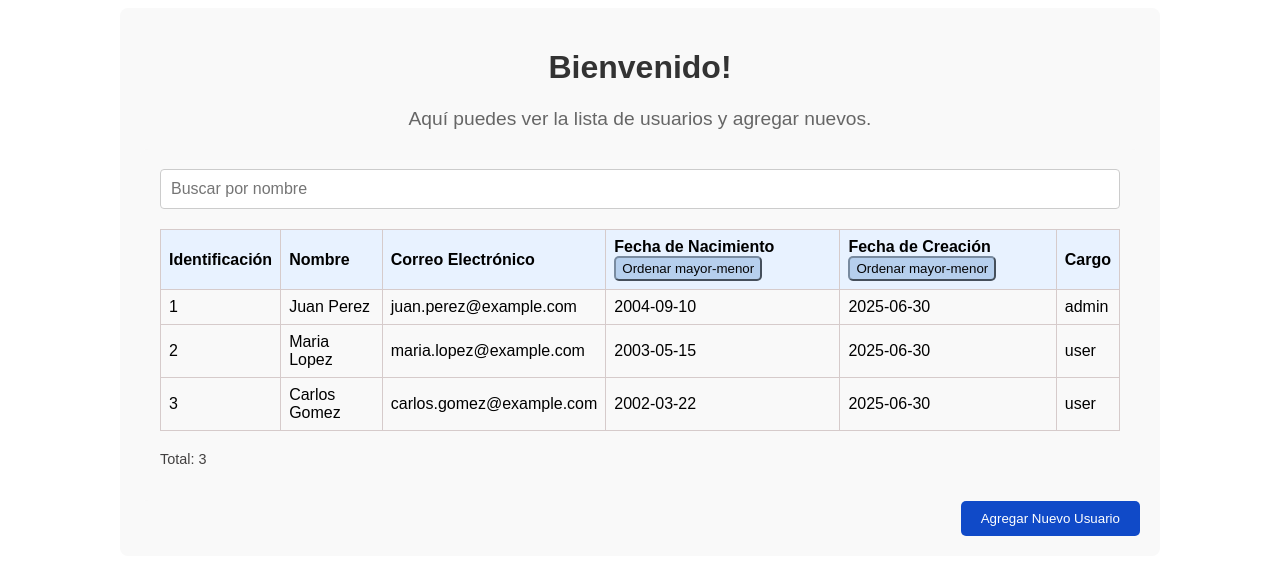
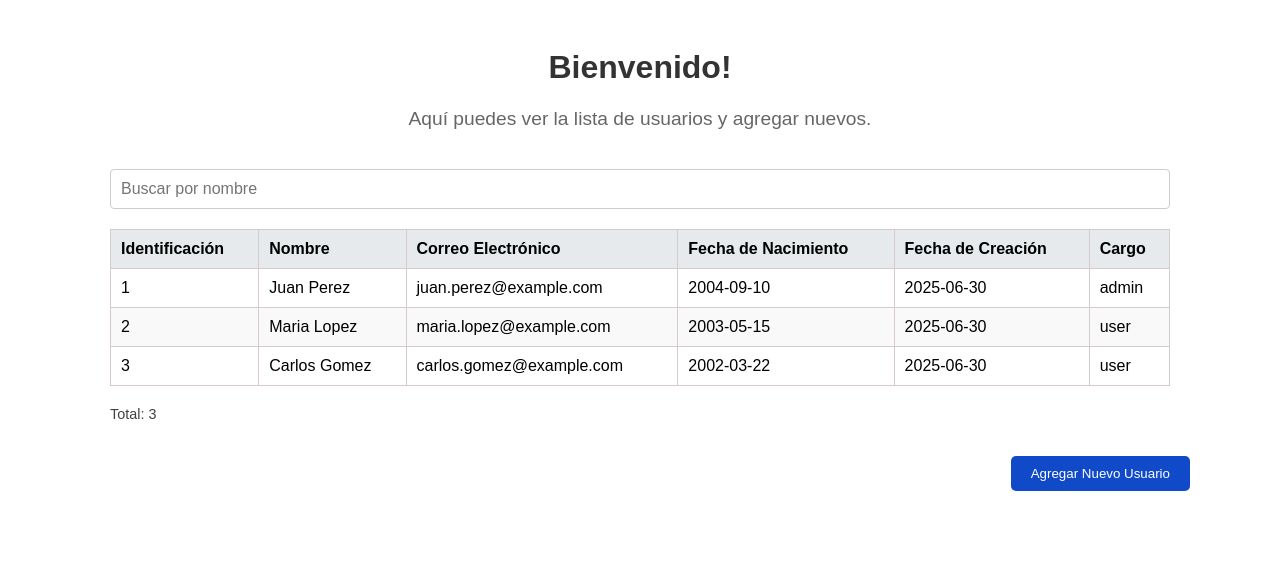
Before and after one commit to YurleisZg/Prueba_Tecnica_STD, a Vue app: page / in a window 1280 px wide. Shown: the top 574 px of the page. Built offline with nearby package versions, Linux system fonts and the light colour scheme.

Commit message:
✨ feat: Update TableComponent to improve column sorting functionality; enhance button styles and layout in HomePage for better user experience

```diff
--- a/src/components/TableComponent.vue
+++ b/src/components/TableComponent.vue
@@ -7,9 +7,9 @@
                 <th>Identificación</th>
                 <th>Nombre</th>
                 <th>Correo Electrónico</th>
-                <th @click="sortBy('birthDate')">Fecha de Nacimiento <button class="button">Ordenar mayor-menor</button> </th>
-                <th @click="sortBy('createdAt')">Fecha de Creación <button class="button">Ordenar mayor-menor</button> </th>
-                <th>Cargo</th>
+                <th @click="sortBy('birthDate')">Fecha de Nacimiento </th>
+                <th @click="sortBy('createdAt')">Fecha de Creación </th>
+                <th @click="sortBy('role')">Cargo</th>
             </tr>
         </thead>
         <tbody>
@@ -75,42 +75,7 @@ const filteredUsers = computed(() => {
 .scoped {
     padding: 80px;
     font-family: Arial, sans-serif;
-    background-color: #f9f9f9;
-    overflow-x: auto;
-}
-
-@media (max-width: 768px) {
-    .scoped {
-        padding: 20px;
-    }
-
-    table {
-        font-size: 14px;
-    }
-
-    th, td {
-        padding: 6px 4px;
-        white-space: nowrap;
-    }
-
-    .button {
-        padding: 2px 4px;
-        font-size: 12px;
-    }
-}
-
-@media (max-width: 480px) {
-    .scoped {
-        padding: 10px;
-    }
-
-    table {
-        font-size: 12px;
-    }
-
-    th, td {
-        padding: 4px 2px;
-    }
+    background-color: #ffffff;
 }
 
 table {
@@ -119,10 +84,10 @@ table {
 }
 th, td {
     border: 1px solid #d6cbcb;
-    padding: 8px;
+    padding: 10px;
 }
 th {
-    background-color: #e8f2ff;
+    background-color: #e7eaec;
     text-align: left;
 }
 tr:nth-child(even) {
@@ -138,10 +103,11 @@ tr:hover {
     color: #424040;
 }
 .button {
-    background-color: #acc8e9d2;
+    background-color: #d2d3d4d2;
     color: rgb(4, 4, 5);
-    border-color: #6b7c90d2;
+    border-color: #afb0b0d2;
     padding: 3px 6px;
+    padding-top: 2px;
     border-radius: 5px;
 
     cursor: pointer;
--- a/src/pages/HomePage.vue
+++ b/src/pages/HomePage.vue
@@ -23,9 +23,9 @@ const gotoNewUser = () => {
 <style scoped>
 .scoped {
     padding: 20px;
-    background-color: #f9f9f9;
+    background-color: #ffffff;
     border-radius: 8px;
-    max-width: 1000px;
+    max-width: 1100px;
     margin: auto;
 }
 .title {
```
